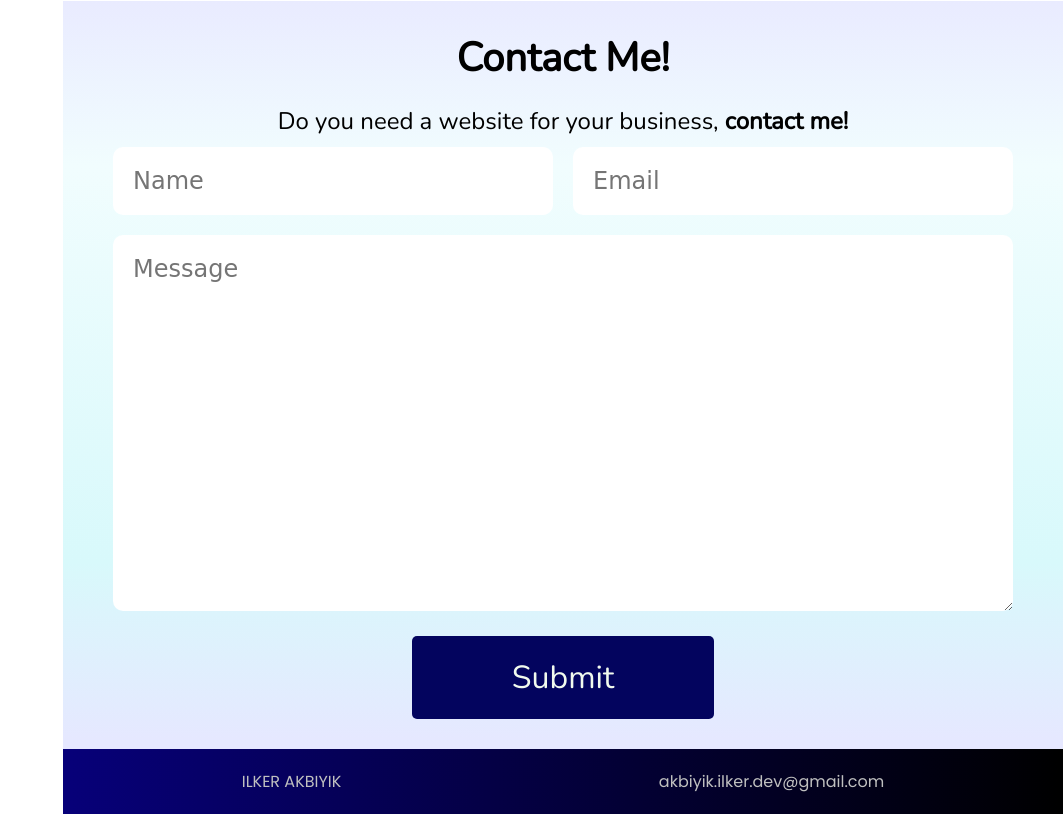
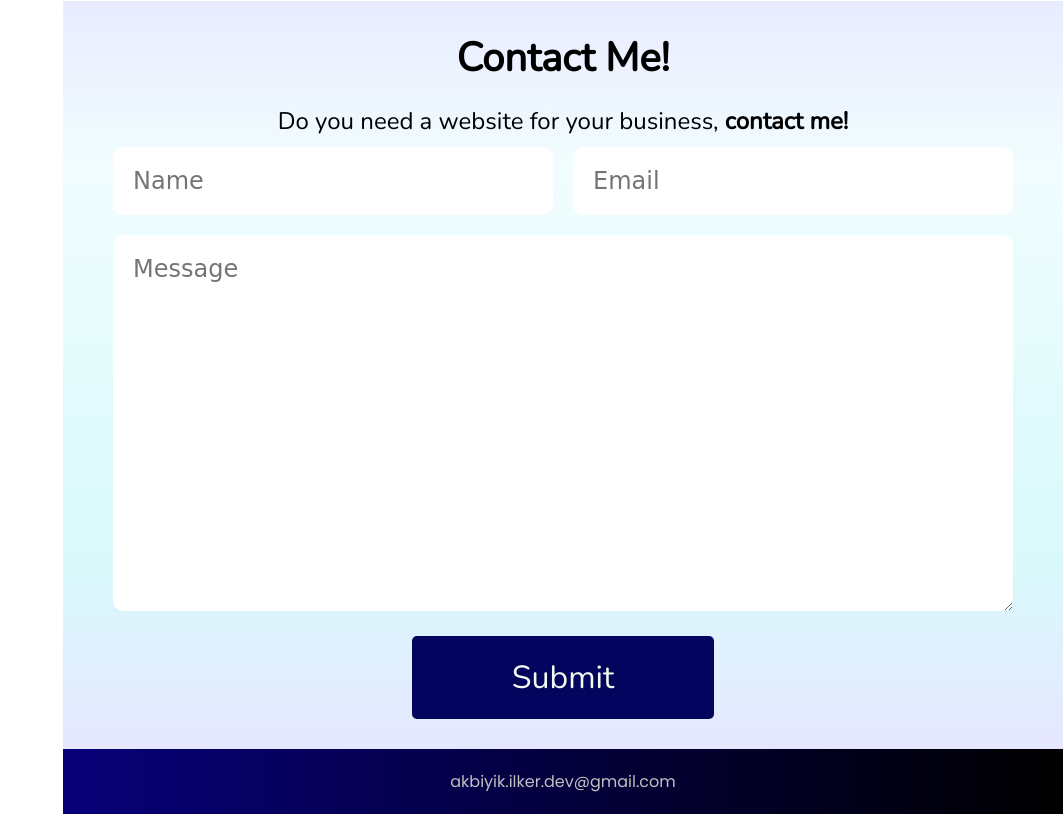
Before and after one commit to ilci66/personal-portfolio-website, a website built with webpack: page public/index.html in a window 1280 px wide. Shown: the part 2742-3556 px from the top of the page, without its empty margins (217-1280 px from the left). Built offline with nearby package versions, Linux system fonts and the light colour scheme; a web font is replaced by a local one.

Commit message:
deleted name in footer

```diff
--- a/public/index.html
+++ b/public/index.html
@@ -212,7 +212,7 @@
         <div class="contact-info">
           <h2 class="contact-title font-1">Contact Me!</h2>
           <p class="contact-text font-1">
-            Do you need a website for your business, <b>contact me!</b>
+            Do you need a website for your business, <b>contact me! </b>
           </p>
         </div>
         <!-- <form action="/" method="post" class="send-msg-form"> -->
@@ -249,7 +249,6 @@
     </section>
     <div class="footer">
       <div class="foo-container">
-        <p class="font-2 gray-t">ILKER AKBIYIK</p>
         <p class="font-2 gray-t">akbiyik.ilker.dev@gmail.com</p>
       </div>
     </div>
```
